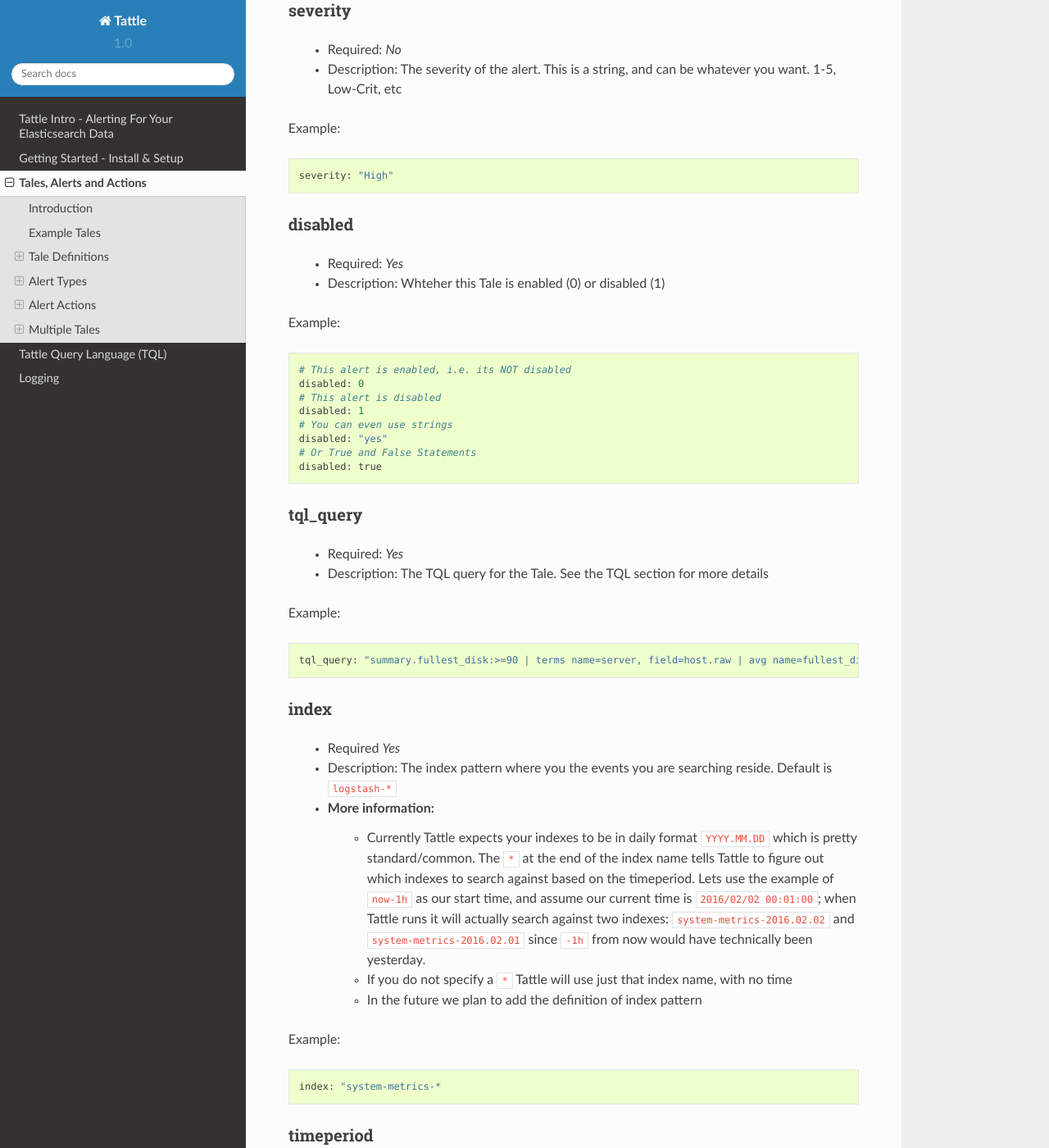
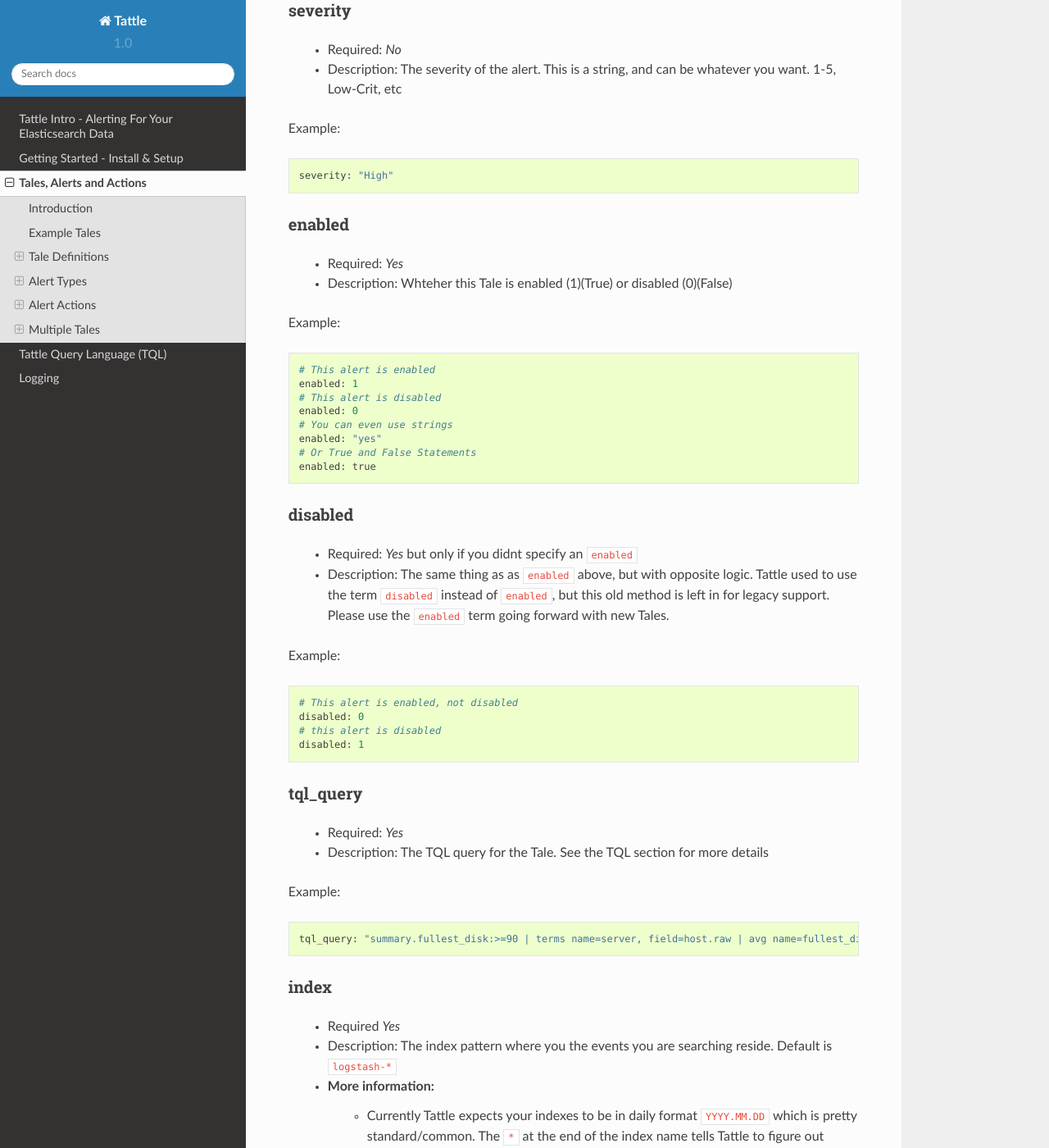
Before and after one commit to nickmaccarthy/Tattle, a Sphinx documentation site: the page built from docs/tales.rst, in a window 1280 px wide and 1400 px high, scrolled down 1788 px. Shown: the whole window at 82% size. Built offline with Sphinx 7.4.7 and the Read the Docs theme 2.0.0, drawn with Linux system fonts in a browser that asks for light colours; some of the changed text lies outside the part shown.

Commit message:
script doc update

```diff
--- a/docs/tales.rst
+++ b/docs/tales.rst
@@ -23,7 +23,7 @@
     severity: "High"
     tql_query: "summary.fullest_disk:>=90 | terms name=server, field=host.raw | avg name=fullest_disk, field=summary.fullest_disk"
     index: "system-metrics-*"
-    disabled: 0
+    enabled: 1
     timeperiod:
         start: "now-1h"
         end: "now"
@@ -76,20 +76,32 @@
 ::
     severity: "High"
 
-disabled
+enabled
 ~~~~~~~~
     * Required: `Yes`
-    * Description: Whteher this Tale is enabled (0) or disabled (1)
+    * Description: Whteher this Tale is enabled (1)(True) or disabled (0)(False)
 Example:
 ::
-    # This alert is enabled, i.e. its NOT disabled
+    # This alert is enabled
+    enabled: 1
+    # This alert is disabled
+    enabled: 0
+    # You can even use strings
+    enabled: "yes"
+    # Or True and False Statements
+    enabled: true
+
+disabled
+~~~~~~~~~~
+    * Required: `Yes` but only if you didnt specify an ``enabled``
+    * Description:  The same thing as as ``enabled`` above, but with opposite logic.  Tattle used to use the term ``disabled`` instead of ``enabled``, but this old method is left in for legacy support.  Please use the ``enabled`` term going forward with new Tales.
+Example:
+::
+    # This alert is enabled, not disabled
     disabled: 0
-    # This alert is disabled
+    # this alert is disabled
     disabled: 1
-    # You can even use strings
-    disabled: "yes"
-    # Or True and False Statements
-    disabled: true
+
 
 tql_query
 ~~~~~~~~~
@@ -350,6 +362,33 @@
 
 If you want to change the HTML for the email, add company logos etc, you can change the templates directly in ``$TATTLE_HOME/use/share/templates/html/email.html``
 
+Script
+~~~~~~~~~~
+
+The ``script`` alert action allows you to specify a script to run when the alert is fired/triggerd.  When Tattle fires off the script, it passes in the results from the alert, the Tale definition, and the TQL query intentions for use within the script.
+
+When the script is called, three arguments are passed in to, each argument will contain JSON as its data.
+
+Arguments
+    * ``$1`` - The results, or matches from the alert
+    * ``$2`` - The Tale details that was responsible for triggering this alert
+    * ``$3`` - The TQL Query intentions
+
+Your script must be in ``$TATTLE_HOME/bin/scripts`` and must be executable.
+
+Here is an example script that will echo out each of the ARGV's
+::
+    #!/bin/bash
+    echo 'RESULTS:'
+    echo $1
+
+    echo 'TALE:'
+    echo $2
+
+    echo 'INTENTIONS:'
+    echo $3
+
+
 Pager Duty
 ~~~~~~~~~~
 
@@ -416,7 +455,7 @@
             severity: "Criticial"
             tql_query: "status:502"
             index: "nginx-access-*"
-            disabled: 0
+            enabled: 1
             schedule_interval: "1m"
             timeperiod:
                 start: "now-1m"
@@ -429,7 +468,7 @@
                 return_matches: false
             action:
                 email:
-                    disabled: 0
+                    enabled: 1
                     to: 'alerts@mycompany.com'
 
         # Tale 2
@@ -439,7 +478,7 @@
             severity: "Criticial"
             tql_query: "status:404"
             index: "nginx-access-*"
-            disabled: 0
+            enabled: 1
             schedule_interval: "1m"
             timeperiod:
                 start: "now-1m"
@@ -452,10 +491,10 @@
                 return_matches: false
             action:
                 email:
-                    disabled: 0
+                    enabled: 1
                     to: 'alerts@mycompany.com'
                 pagerduty:
-                    disabled: 0
+                    enabled: 1
                     service_key: "TattleAlerts"
                     once_per_match:
                         match_key: "key"
```
Also changed, not shown: docs/talesdefinitions.rst (deleted, +0 -154 lines), 6 other files.
